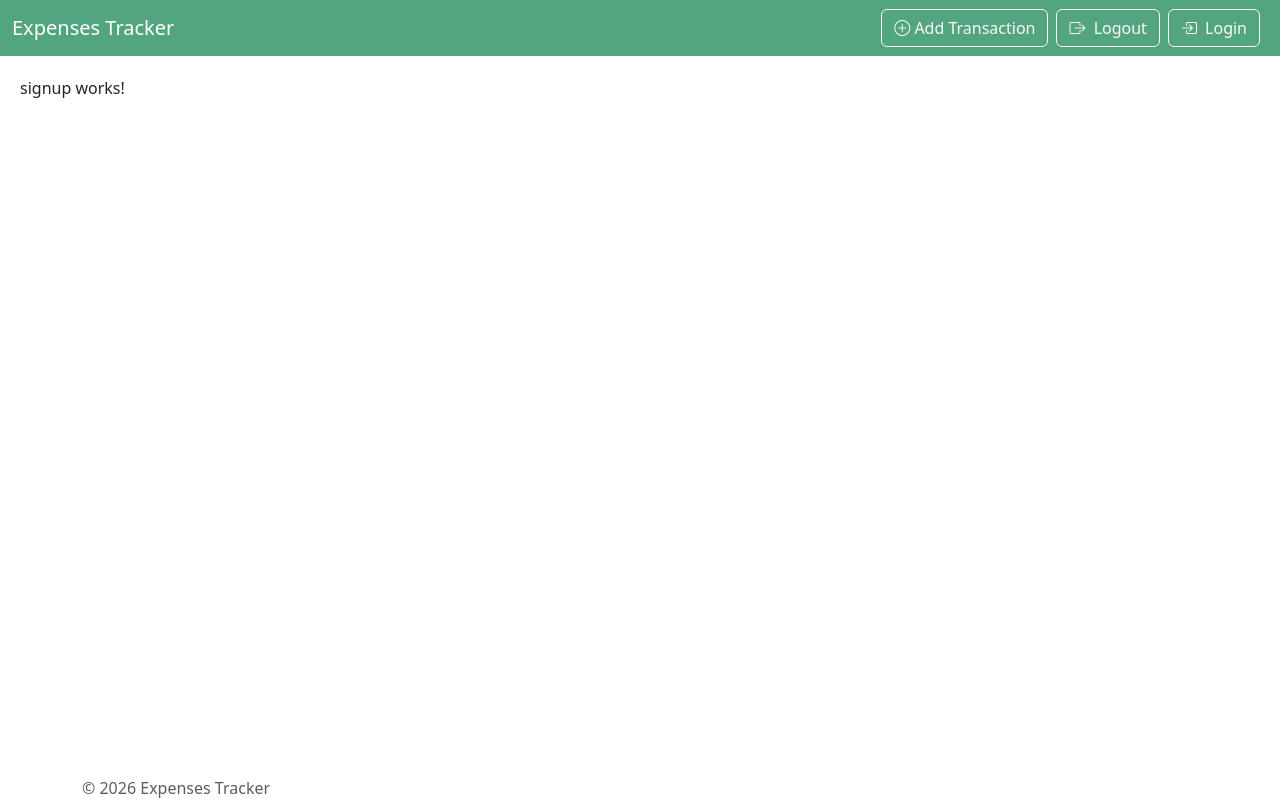
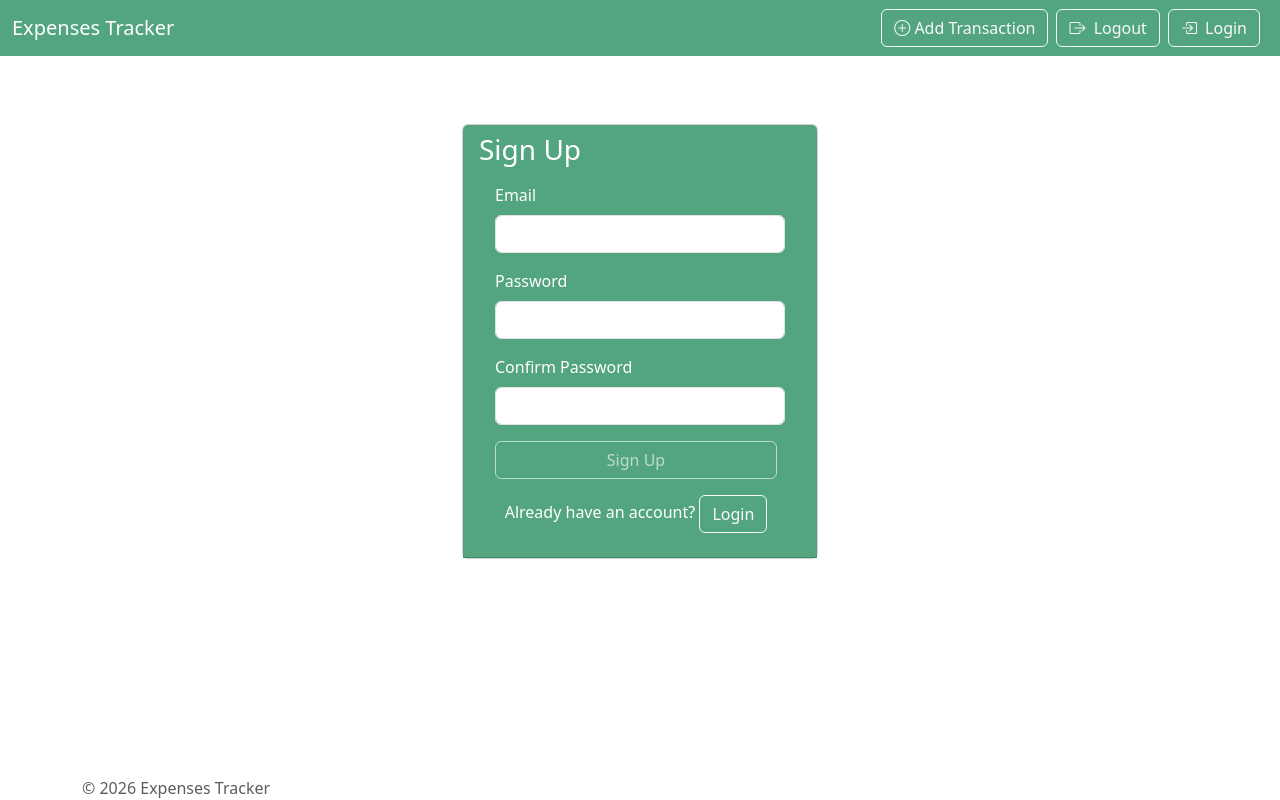
Before and after one commit to amineatm/Expenses, an Angular app in the folder Expenses.Client/: page /signup in a window 1280 px wide. Built offline with nearby package versions, Linux system fonts and the light colour scheme.

Commit message:
register for a new user

```diff
--- a/Expenses.Client/src/app/components/header/header.html
+++ b/Expenses.Client/src/app/components/header/header.html
@@ -12,7 +12,7 @@
                 <i class="bi bi-box-arrow-right me-1"></i>
                 Logout
             </a>
-            <a class="btn btn-outline-light me-2" [routerLink]="'/Login'">
+            <a class="btn btn-outline-light me-2" [routerLink]="'/login'">
                 <i class="bi bi-box-arrow-in-right me-1"></i>
                 Login
             </a>
--- a/Expenses.Client/src/app/components/signup/signup.html
+++ b/Expenses.Client/src/app/components/signup/signup.html
@@ -1 +1,36 @@
-<p>signup works!</p>
+<div class="container ">
+    <div class="row justify-content-center">
+        <div class="col-md-6 col-lg-4">
+            <div class="card mt-5">
+                <div class="card-header bg-success bg-opacity-75">
+                    <h3 class="card-title mb-0 text-white">Sign Up</h3>
+                    <div>
+                        <div class="card-body">
+                            <form [formGroup]="signupForm" (ngSubmit)="onSumbit()">
+                                <div class="mb-3">
+                                    <label for="email" class="form-label text-white">Email</label>
+                                    <input type="email" class="form-control" id="email" formControlName="email" />
+                                </div>
+                                <div class="mb-3">
+                                    <label for="password" class="text-white form-label">Password</label>
+                                    <input type="password" class="form-control" id="password"
+                                        formControlName="password" />
+                                </div>
+                                <div class="mb-3">
+                                    <label for="confirmPassword" class="form-label text-white">Confirm Password</label>
+                                    <input type="Password" class="form-control" id="confirmPassword"
+                                        formControlName="confirmPassword" />
+                                </div>
+
+                                <div class="d-grid">
+                                    <button type="submit" class="btn btn-outline-light me-2" [disabled]="!signupForm.valid">Sign Up</button>
+                                </div>
+                                <div class="text-center mt-3 text-white">Already have an account? <a class="btn btn-outline-light me-2" [routerLink]="'/login'">Login</a></div>
+                            </form>
+                        </div>
+                    </div>
+                </div>
+            </div>
+        </div>
+    </div>
+</div>
--- a/Expenses.Client/src/app/components/signup/signup.ts
+++ b/Expenses.Client/src/app/components/signup/signup.ts
@@ -1,11 +1,48 @@
+import { CommonModule } from '@angular/common';
 import { Component } from '@angular/core';
+import { FormBuilder, FormGroup, ReactiveFormsModule, Validators } from '@angular/forms';
+import { Router, RouterLink } from '@angular/router';
+import { Auth } from '../../services/auth';
 
 @Component({
   selector: 'app-signup',
-  imports: [],
+  imports: [RouterLink, CommonModule, ReactiveFormsModule],
   templateUrl: './signup.html',
   styleUrl: './signup.css',
 })
 export class Signup {
+  signupForm: FormGroup;
+
+  constructor(private fb: FormBuilder, private authService: Auth, private router: Router) {
+    this.signupForm = fb.group(
+      {
+        email: ['', [Validators.required, Validators.email]],
+        password: ['', [Validators.required, Validators.minLength(6), Validators.maxLength(15)]],
+        confirmPassword: ['', [Validators.required, Validators.minLength(6), Validators.maxLength(15)]]
+      },
+      {
+        validators: this.passwordMatchValidator
+      }
+    )
+  }
+  passwordMatchValidator(fg: FormGroup) {
+    return fg.get('password')?.value === fg.get('confirmPassword')?.value
+      ? null
+      : { passwordMistmatch: true }
+  }
+
+  onSumbit() {
+    if (this.signupForm.valid) {
+      const signUp = this.signupForm.value;
+      this.authService.register(signUp).subscribe({
+        next: () => {
+          this.router.navigate(['/transactions'])
+        },
+        error: (error) => {
+          console.log('--- Error: ', error);
+        }
+      })
+    }
+  }
 
 }
--- /dev/null
+++ b/Expenses.Client/src/app/models/authresponse.ts
@@ -0,0 +1,5 @@
+export interface AuthResponse {
+    token: string;
+    email: string;
+
+}
--- /dev/null
+++ b/Expenses.Client/src/app/models/user.ts
@@ -0,0 +1,4 @@
+export interface User {
+    email: string;
+    password: string;
+}
--- /dev/null
+++ b/Expenses.Client/src/app/services/auth.ts
@@ -0,0 +1,36 @@
+import { Injectable } from '@angular/core';
+import { environment } from '../../environments/environment';
+import { HttpClient } from '@angular/common/http';
+import { User } from '../models/user';
+import { Observable, tap } from 'rxjs';
+import { AuthResponse } from '../models/authresponse';
+import { Router } from '@angular/router';
+
+@Injectable({
+  providedIn: 'root',
+})
+export class Auth {
+  private apiUrl = environment.apiHost + '/Auth';
+
+
+  constructor(private http: HttpClient, private router: Router) { }
+
+  login(credentials: User): Observable<AuthResponse> {
+    return this.http.post<AuthResponse>(this.apiUrl + "/Login", credentials)
+      .pipe(tap((response) => {
+        localStorage.setItem('token', response.token)
+      }));
+  }
+
+  register(credentials: User): Observable<AuthResponse> {
+    return this.http.post<AuthResponse>(this.apiUrl + "/Register", credentials)
+      .pipe(tap((response) => {
+        localStorage.setItem('token', response.token)
+      }))
+  }
+
+  logout(): void {
+    localStorage.removeItem("token");
+    this.router.navigate(['/login']);
+  }
+}
--- a/Expenses.Client/src/app/services/transaction.ts
+++ b/Expenses.Client/src/app/services/transaction.ts
@@ -9,9 +9,8 @@ import { Transaction } from '../models/transaction';
 })
 export class TransactionService {
   private apiUrl = environment.apiHost + '/Transactions';
-  /**
-   *
-   */
+
+
   constructor(private http: HttpClient) { }
 
   getAll(): Observable<Transaction[]> {
```
Also changed, not shown: 2 other files (tests, documents, lock files or other folders).
